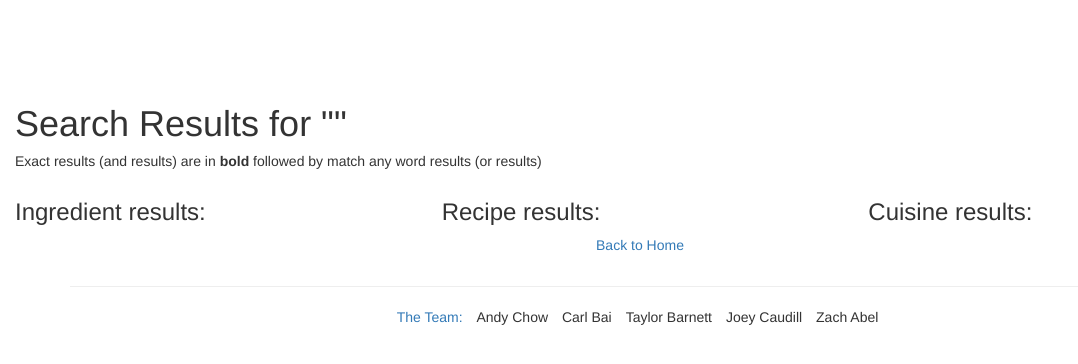
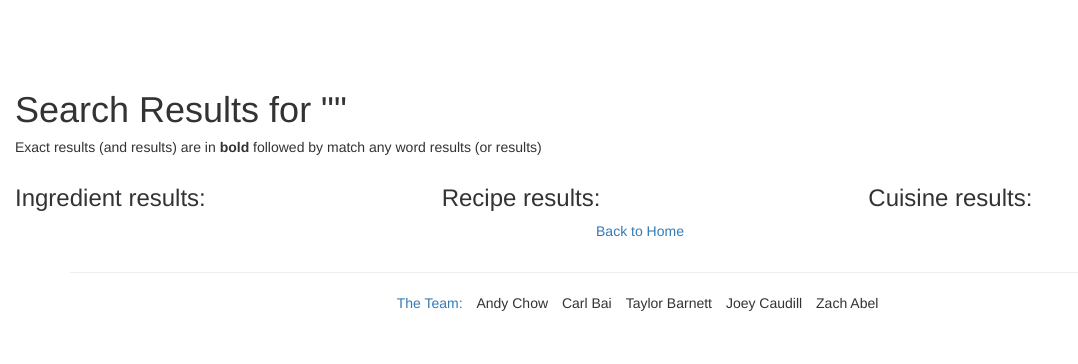
Before and after one commit to tbarn/cs373-idb, a Flask app: template templates/search.html in a window 1280 px wide. Shown: the part 52-416 px from the top of the page, without its empty margins (0-1078 px from the left). Run offline with Flask 2, Linux system fonts and the light colour scheme; the template is opened without the code that fills it, so the values that code supplies are empty; some libraries are stand-ins or nearby versions.

Commit message:
Tiny fix on search page

```diff
--- a/templates/search.html
+++ b/templates/search.html
@@ -3,7 +3,7 @@
 {% block content %}
 <!DOCTYPE html>
 <html>
-<div class="container" style="width:100%; margin: 0px; padding-top: 6em !important">
+<div class="container" style="width:100%; margin: 0px; padding-top: 5em !important">
 	<head>
 		<h1>Search Results for "{{ search_query }}"</h1>
 		<h5>Exact results (and results) are in <b>bold</b> followed by match any word results (or results)</h5>
```
